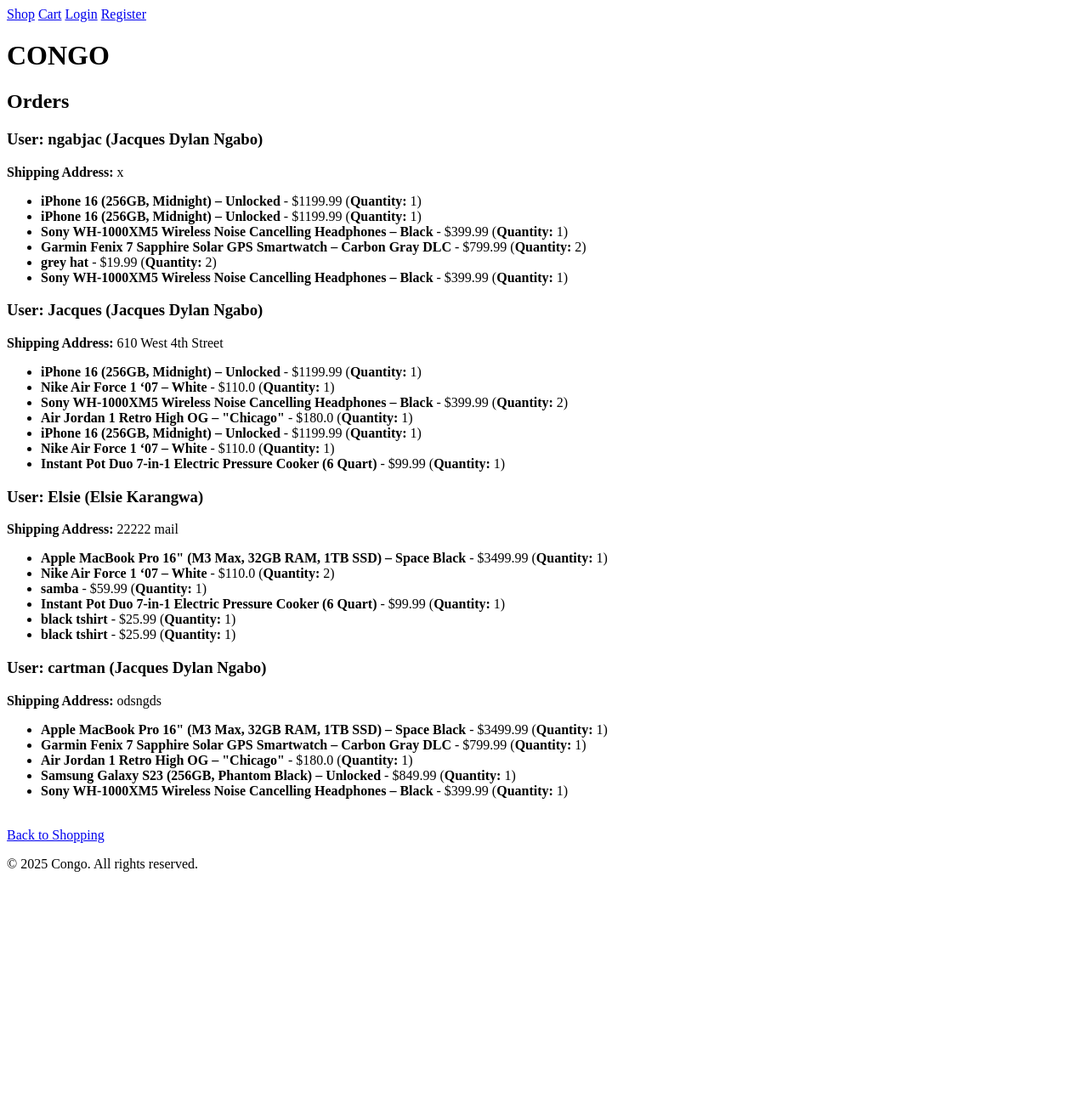
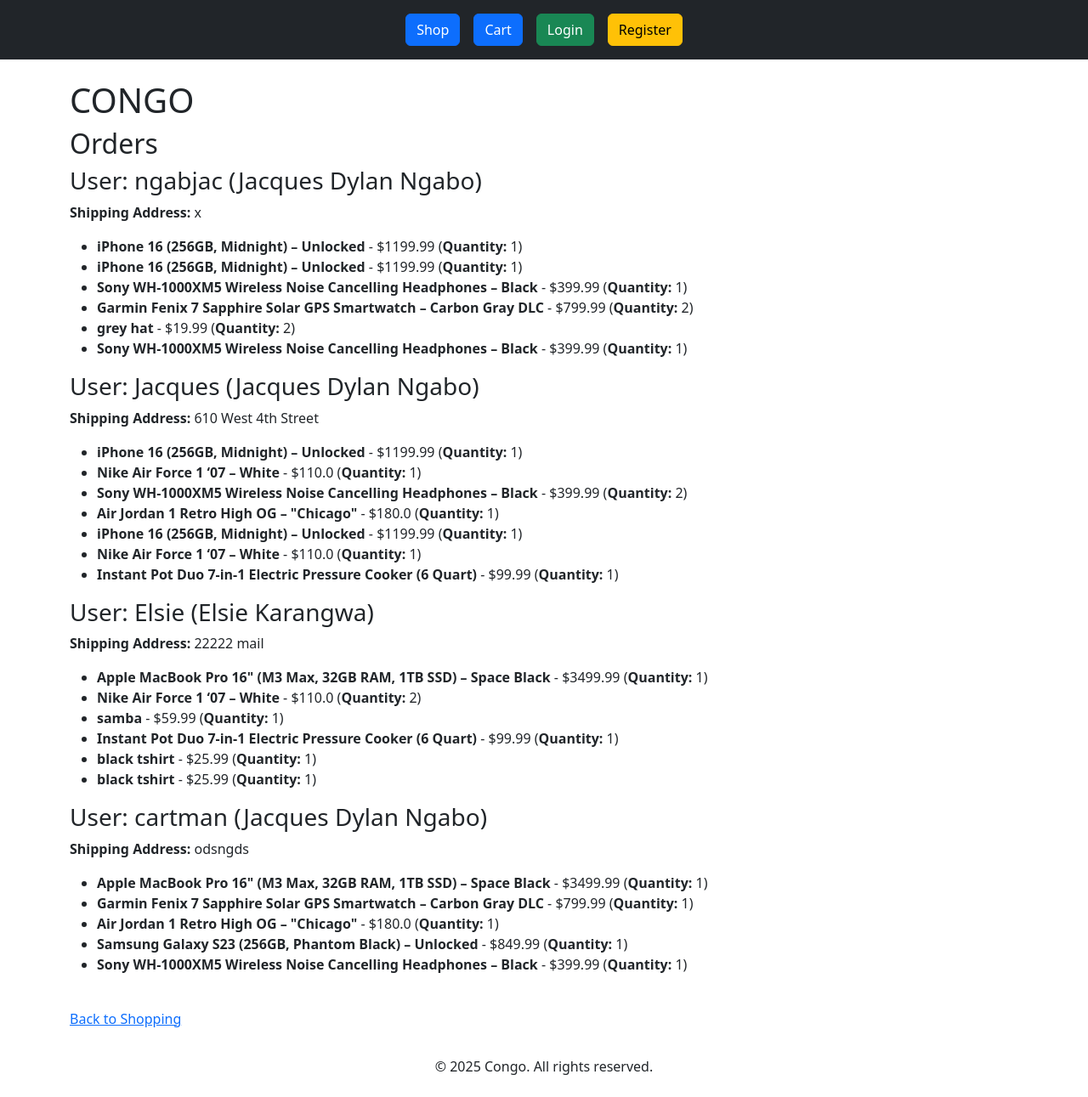
Before and after one commit to jacdylngab/A3, a Flask app: page /orders/ in a window 1280 px wide. Shown: the whole page at 85% size. Before the commit the page ends 1026 px from the top, so only its background shows below. Run offline with Flask 3, Linux system fonts and the light colour scheme.

Commit message:
Fixed navbar issue and improved cart page

```diff
--- a/templates/base.html
+++ b/templates/base.html
@@ -1,3 +1,4 @@
+
 {% from "navbar_macros.html" import navbar %}
 
 <!DOCTYPE html>
@@ -5,19 +6,21 @@
 <head>
     <title>Congo - {% block title %}Home{% endblock %}</title>
     <link href="{{ url_for('static', filename='css/site.css') }}" rel="stylesheet">
+    <link href="https://cdn.jsdelivr.net/npm/bootstrap@5.3.2/dist/css/bootstrap.min.css" rel="stylesheet">
 </head>
-<body class="{% block body_class %}default-page{% endblock %}">
+<body>
 
-    {% if body_class != "login_form" %}
+    {% if request.endpoint not in ["login_form", "register_form"] %}
         {{ navbar() }}
     {% endif %}
 
-    <main>
+    <main class="container mt-4">
         {% block content %}{% endblock %}
     </main>
 
-    <footer>
+    <footer class="text-center py-2 mt-4">
         <p>&copy; 2025 Congo. All rights reserved.</p>
     </footer>
+
 </body>
 </html>
--- a/templates/navbar_macros.html
+++ b/templates/navbar_macros.html
@@ -1,18 +1,14 @@
-{% macro navbar_css() %}
-<link href="{{ url_for('static', filename='css/nav.css') }}" rel="stylesheet">
-{% endmacro %}
-
 {% macro navbar() %}
-  <nav class="nav-container">
-      <span class="nav-item"><a href="{{ url_for('show_items') }}">Shop</a></span>
-      <span class="nav-item"><a href="{{ url_for('show_cart') }}">Cart</a></span>
+  <nav class="nav-container d-flex justify-content-center gap-3 py-3 bg-dark">
+      <a href="{{ url_for('show_items') }}" class="btn btn-primary">Shop</a>
+      <a href="{{ url_for('show_cart') }}" class="btn btn-primary">Cart</a>
 
       {% if "username" in session %}
-          <span class="nav-item"><a href="{{ url_for('show_user_detail') }}">{{ session["username"] }}</a></span>
-          <span class="nav-item"><a href="{{ url_for('logout') }}">Logout</a></span>
+          <a href="{{ url_for('show_user_detail') }}" class="btn btn-primary">{{ session["username"] }}</a>
+          <a href="{{ url_for('logout') }}" class="btn btn-danger">Logout</a>
       {% else %}
-          <span class="nav-item"><a href="{{ url_for('login_form') }}">Login</a></span>
-          <span class="nav-item"><a href="{{ url_for('register_form') }}">Register</a></span>
+          <a href="{{ url_for('login_form') }}" class="btn btn-success">Login</a>
+          <a href="{{ url_for('register_form') }}" class="btn btn-warning">Register</a>
       {% endif %}
   </nav>
 {% endmacro %}
```
Also changed, not shown: templates/show_cart.html (+21 -18 lines).
